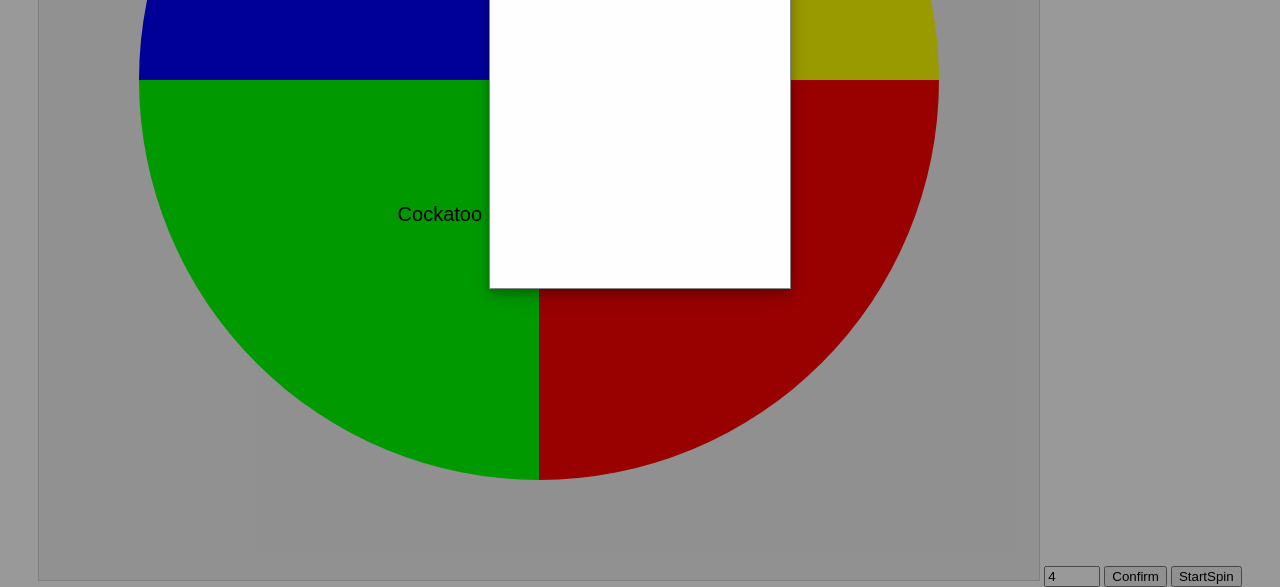
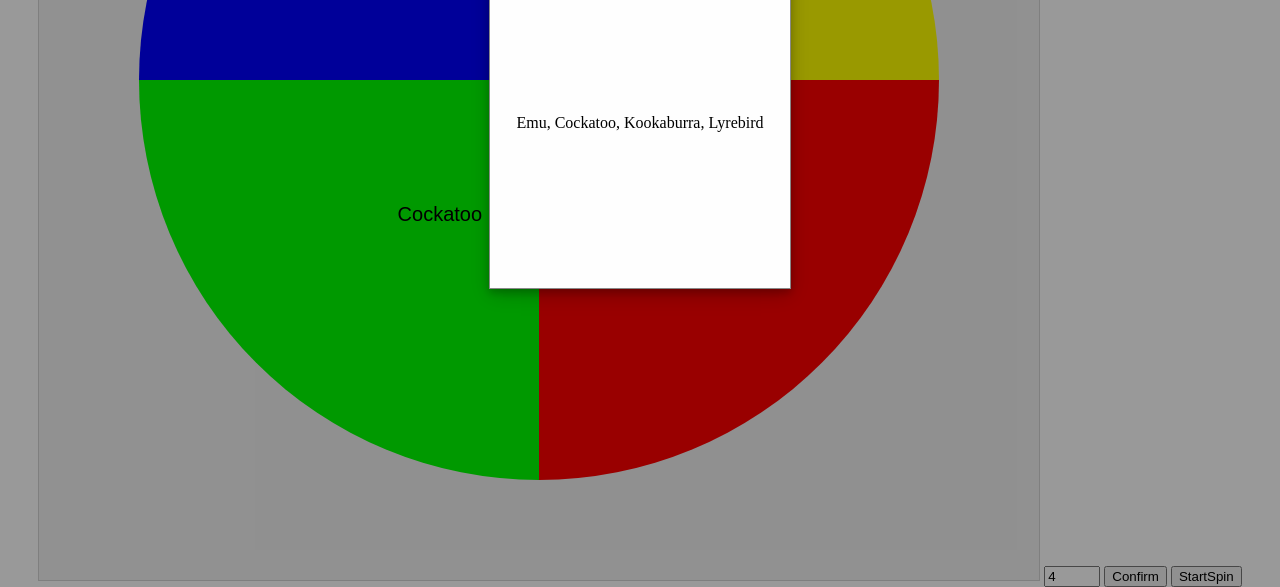
Before and after one commit to iijiang/spinboard, a plain HTML site: page spin_vue.html in a window 1280 px wide. Both pictures are taken after a click on the button "Confirm". Shown: the part 325-912 px from the top of the page. Drawn offline with nearby package versions, Linux system fonts and the light colour scheme.

Commit message:
Update spin_vue.html
Final version

```diff
--- a/spin_vue.html
+++ b/spin_vue.html
@@ -38,6 +38,10 @@
     /* Modal Content */
     .modal-content {
     position: relative;
+    display: flex;
+    flex-direction: column;
+    align-items: center;
+    justify-content: flex-start; /* Change this line */
     background-color: #fefefe;
     margin: auto;
     padding: 0;
@@ -46,7 +50,15 @@
     height: 400px;
     box-shadow: 0 4px 8px 0 rgba(0,0,0,0.2),0 6px 20px 0 rgba(0,0,0,0.19);
     animation-name: animatetop;
-      animation-duration: 0.4s
+    animation-duration: 0.4s;
+    }
+
+/* Add a new style for .modal-body */
+    .modal-body {
+    display: flex;
+    align-items: center;
+    justify-content: center;
+    flex-grow: 1; /* This ensures that .modal-body takes up all available space */
     }
 
     /* Add Animation */
@@ -74,9 +86,10 @@
     padding: 2px 16px;
     background-color: #5cb85c;
     color: white;
+    width: 100%;  /* This ensures that the header takes up the full width of its parent */
+    box-sizing: border-box;  /* This ensures that the padding is included in the element's total width */
     }
 
-    .modal-body {padding: 10px 16px;}
   </style>
 </head>
 <body>
@@ -87,7 +100,7 @@
           <input v-model="numSectors" type="number" min="4" max="12" value="4">
           <button @click="confirmAndShowModal">Confirm</button>
           <button @click="spinWheel" :disabled="isSpinsRemainingZero()">StartSpin</button>
-          <div>{{prize}}</div>
+          <!-- <div>{{prize}}</div> -->
         </div>
         <div id="modal" class="modal" :style="{ display: isModalVisible ? 'block' : 'none' }">
           <div class="modal-content">
```
Lines whose indentation alone changed are shown as unchanged.
